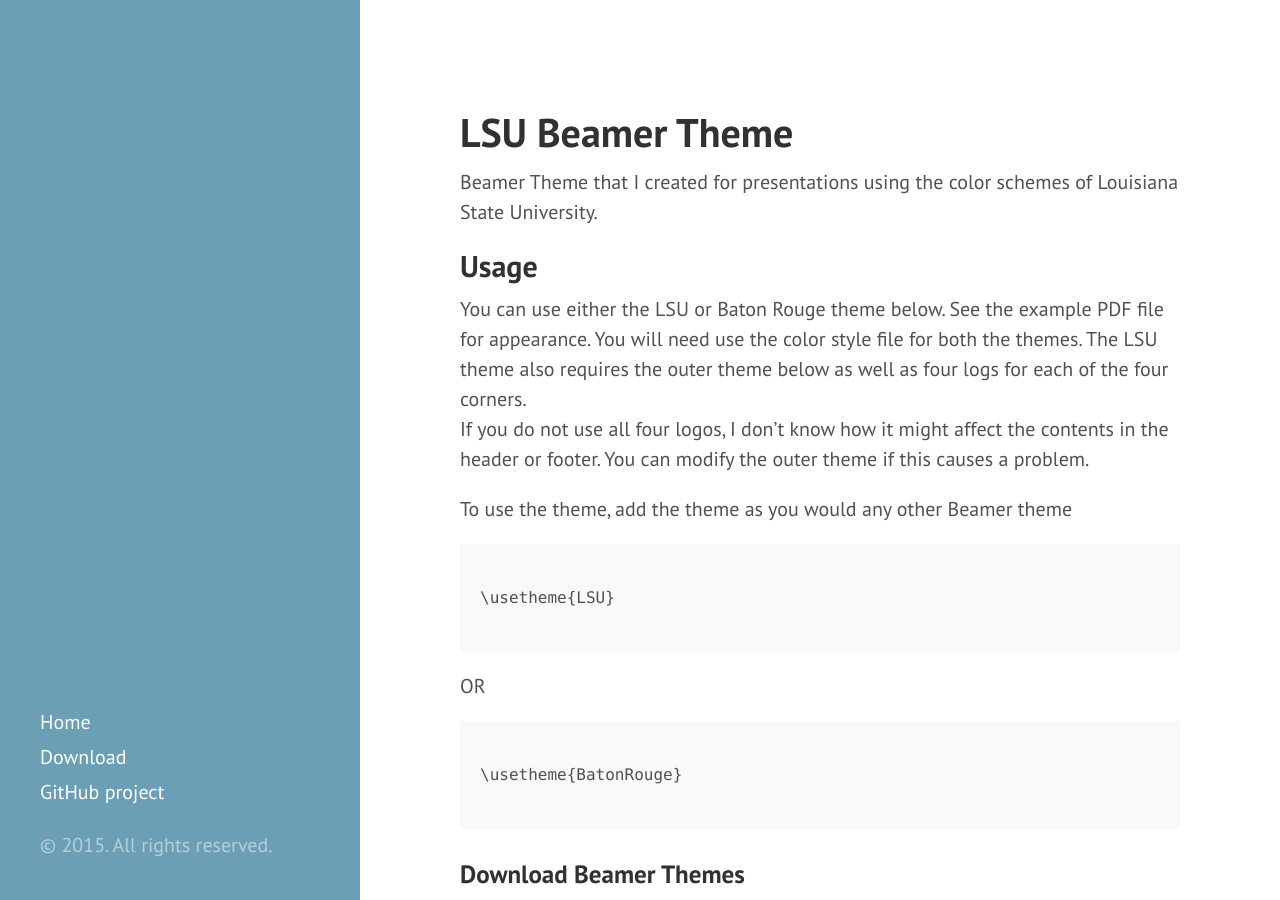
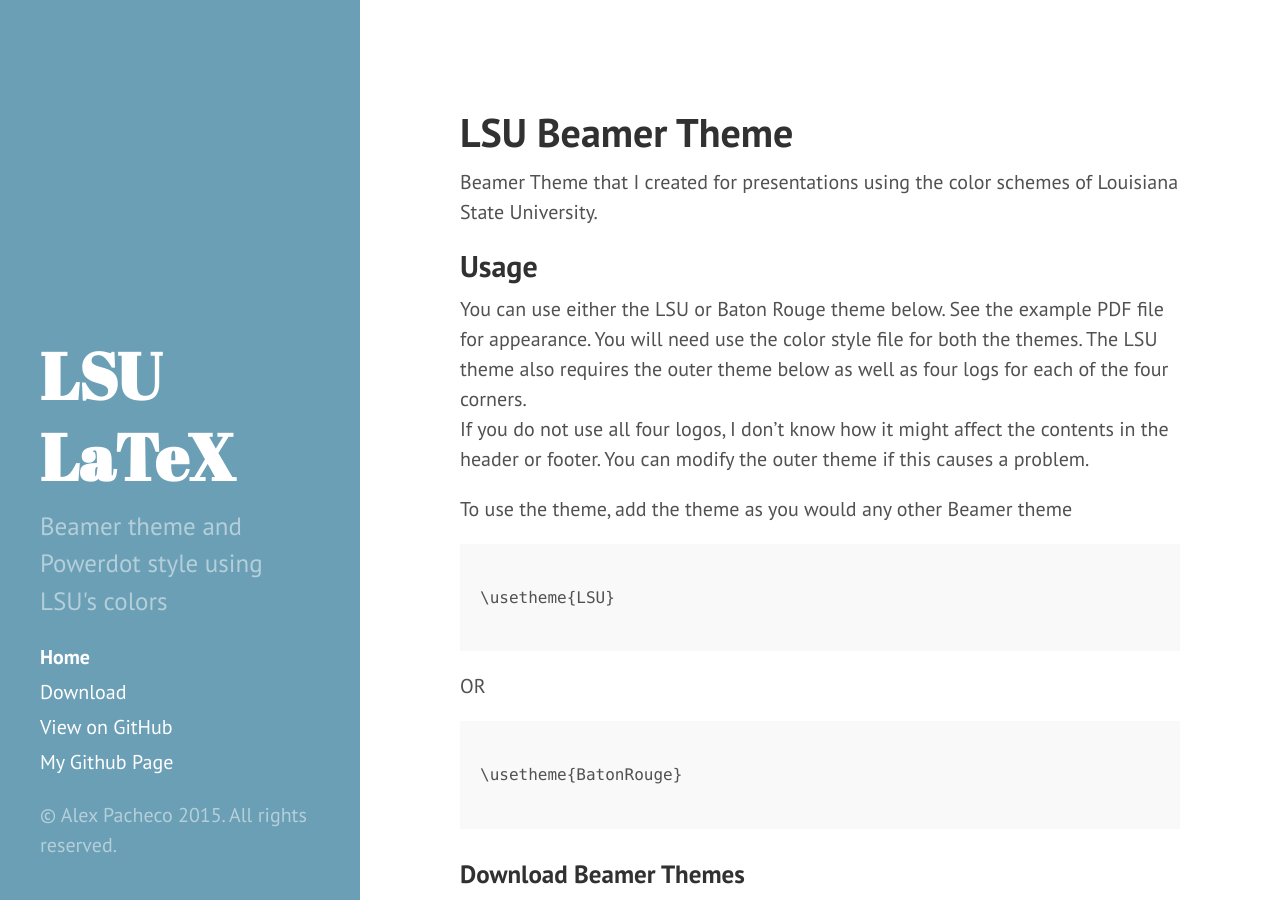
Before and after one commit to alexpacheco/LSUBeamer, a Jekyll site: the page built from index.md, in a window 1280 px wide and 900 px high. Built offline with Jekyll 4.4.1, drawn with Linux system fonts in a browser that asks for light colours; Markdown is read by kramdown in place of the engine named in the settings.

```diff
--- a/_config.yml
+++ b/_config.yml
@@ -1,26 +1,27 @@
 # Dependencies
-markdown:redcarpet
-highlighter:pygments
+markdown:         redcarpet
+highlighter:      pygments
 
 # Permalinks
-permalink:pretty
-relative_permalinks:true
+permalink:        pretty
+relative_permalinks: true
 
 # Setup
-title:LSU
-tagline:LaTeX Presentations
-description:Beamer Theme and Powerdot style file using LSU&#39;s purple and gold color scheme
-url:http://www.alexpacheco.us/LSUBeamer/
-baseurl:
+title:            LSU LaTeX
+tagline:          Presentations
+description:      'Beamer theme and Powerdot style using LSU&#39;s colors'
+url:              http://www.alexpacheco.us/LSUBeamer
+baseurl:          /
 
 author:
-  name:Alex Pacheco
-  url:http://www.alexpacheco.us
+  name:           'Alex Pacheco'
+  url:            http://www.alexpacheco.us
 
-paginate:
+#paginate:
 
 # Custom vars
-version:1.2
+version:          1.2
 
 github:
-repo:https://github.com/alexpacheco/LSUBeamer
+  repo:           https://github.com/alexpacheco/LSUBeamer
+  home:           https://github.com/alexpacheco
--- a/_includes/sidebar.html
+++ b/_includes/sidebar.html
@@ -25,14 +25,14 @@
           {% endif %}
         {% endif %}
       {% endfor %}
-
       <a class="sidebar-nav-item" href="{{ site.github.repo }}/archive/v{{ site.version }}.zip">Download</a>
-      <a class="sidebar-nav-item" href="{{ site.github.repo }}">GitHub project</a>
+      <a class="sidebar-nav-item" href="{{ site.github.repo }}">View on GitHub</a>
+      <a class="sidebar-nav-item" href="{{ site.github.home }}">My Github Page</a>
 <!--
       <span class="sidebar-nav-item">Currently v{{ site.version }}</span>
 -->
     </nav>
 
-    <p>&copy; {{ site.time | date: '%Y' }}. All rights reserved.</p>
+    <p>&copy; {{ site.author.name }} {{ site.time | date: '%Y' }}. All rights reserved.</p>
   </div>
 </div>
```
Also changed, not shown: 1 other file.
